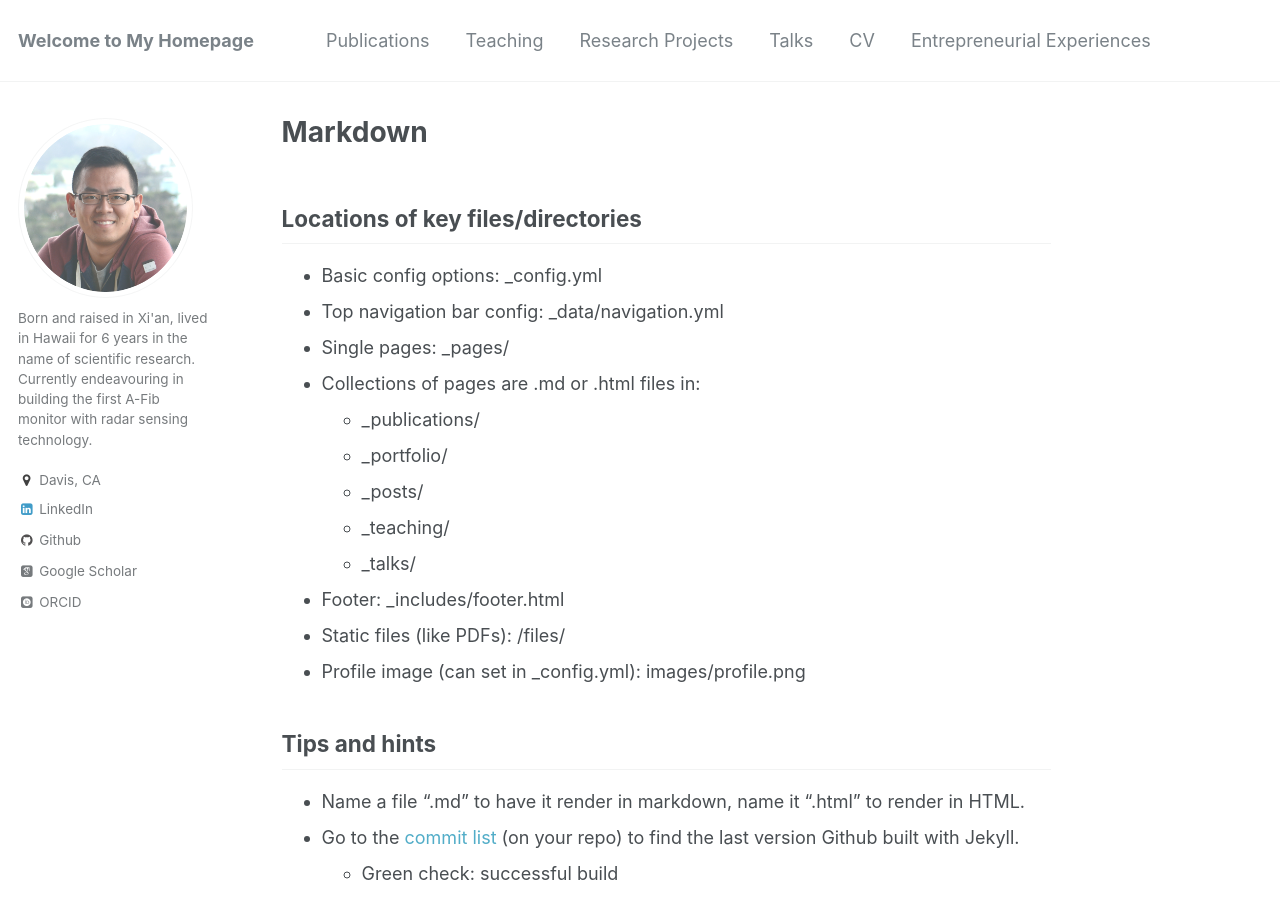
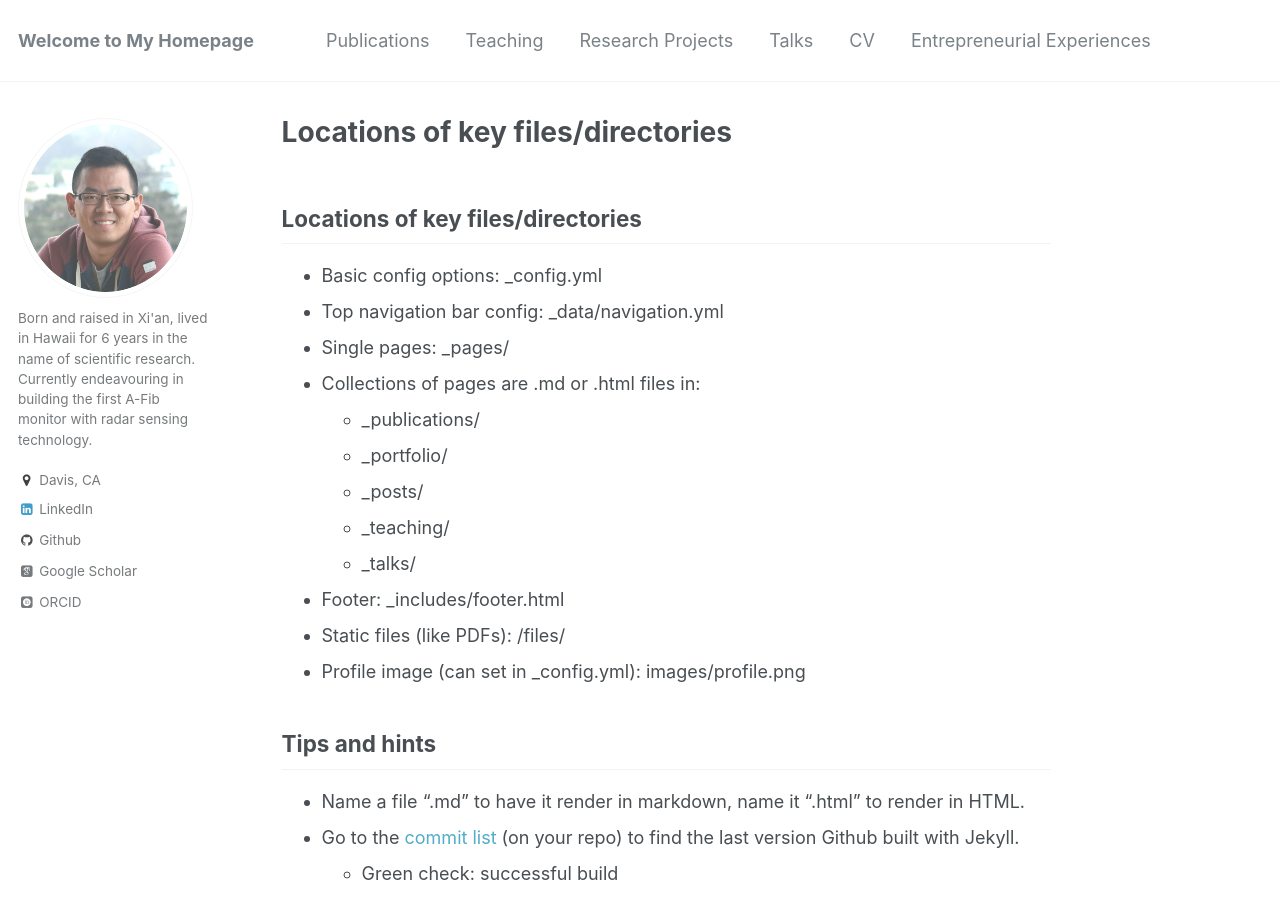
Before and after one commit to x-mengao/x-mengao.github.io, a Jekyll site: the page built from _pages/markdown_cheatsheet.md, in a window 1280 px wide and 900 px high. Built offline with Jekyll 4.4.1, drawn with Linux system fonts in a browser that asks for light colours; some web fonts are replaced; our own code applies the rules of GitHub Pages for plain Markdown files; part of the change alters nothing that is shown.

Commit message:
Update and rename markdown2.md to markdown_cheatsheet.md

```diff
--- a/_pages/markdown2.md
+++ b/_pages/markdown_cheatsheet.md
@@ -1,11 +1,4 @@
----
-permalink: /markdown/
-title: "Markdown"
-author_profile: true
-redirect_from:
-  - /md/
-  - /markdown.html
----
+
 
 ## Locations of key files/directories
 
```
